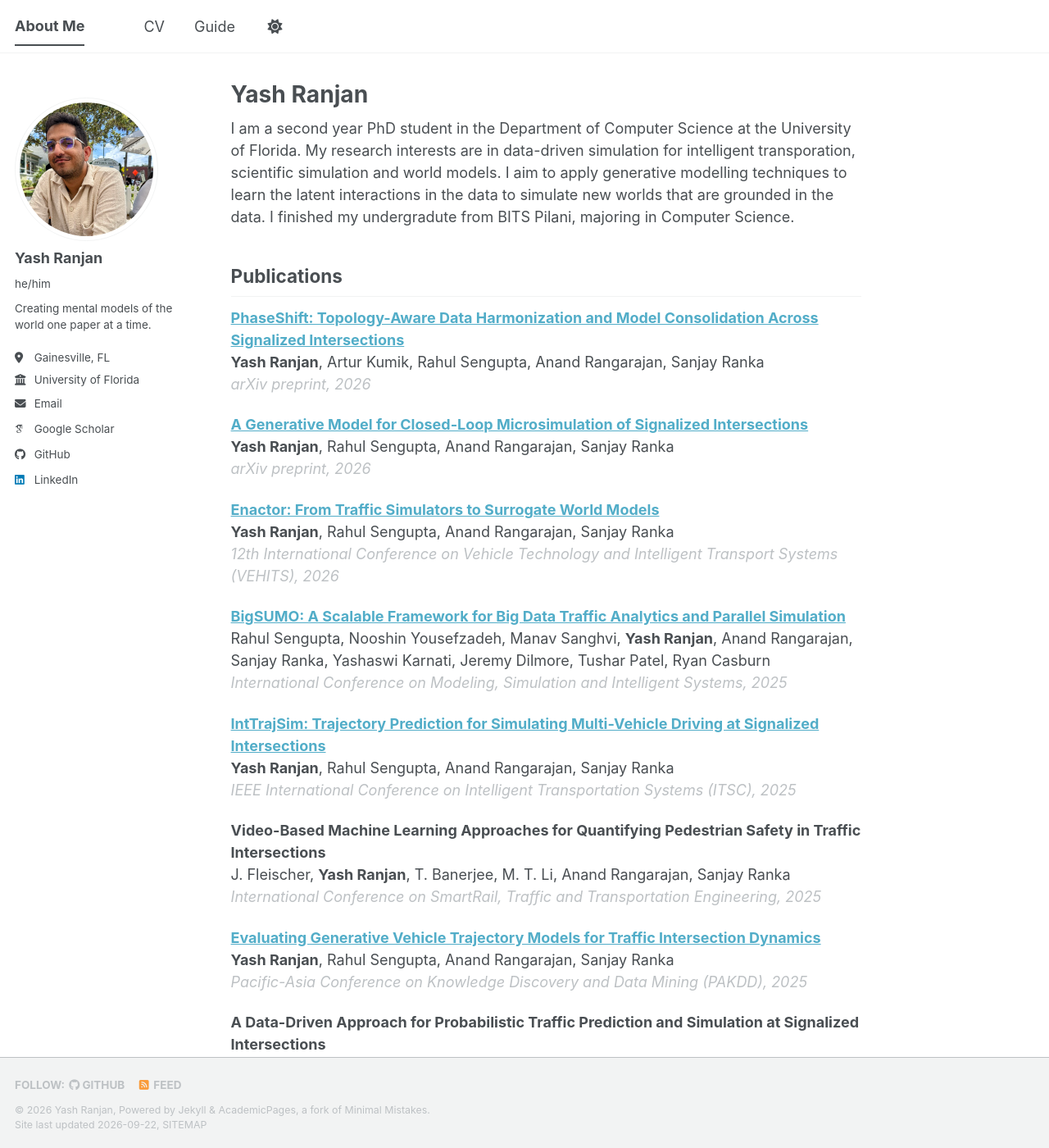
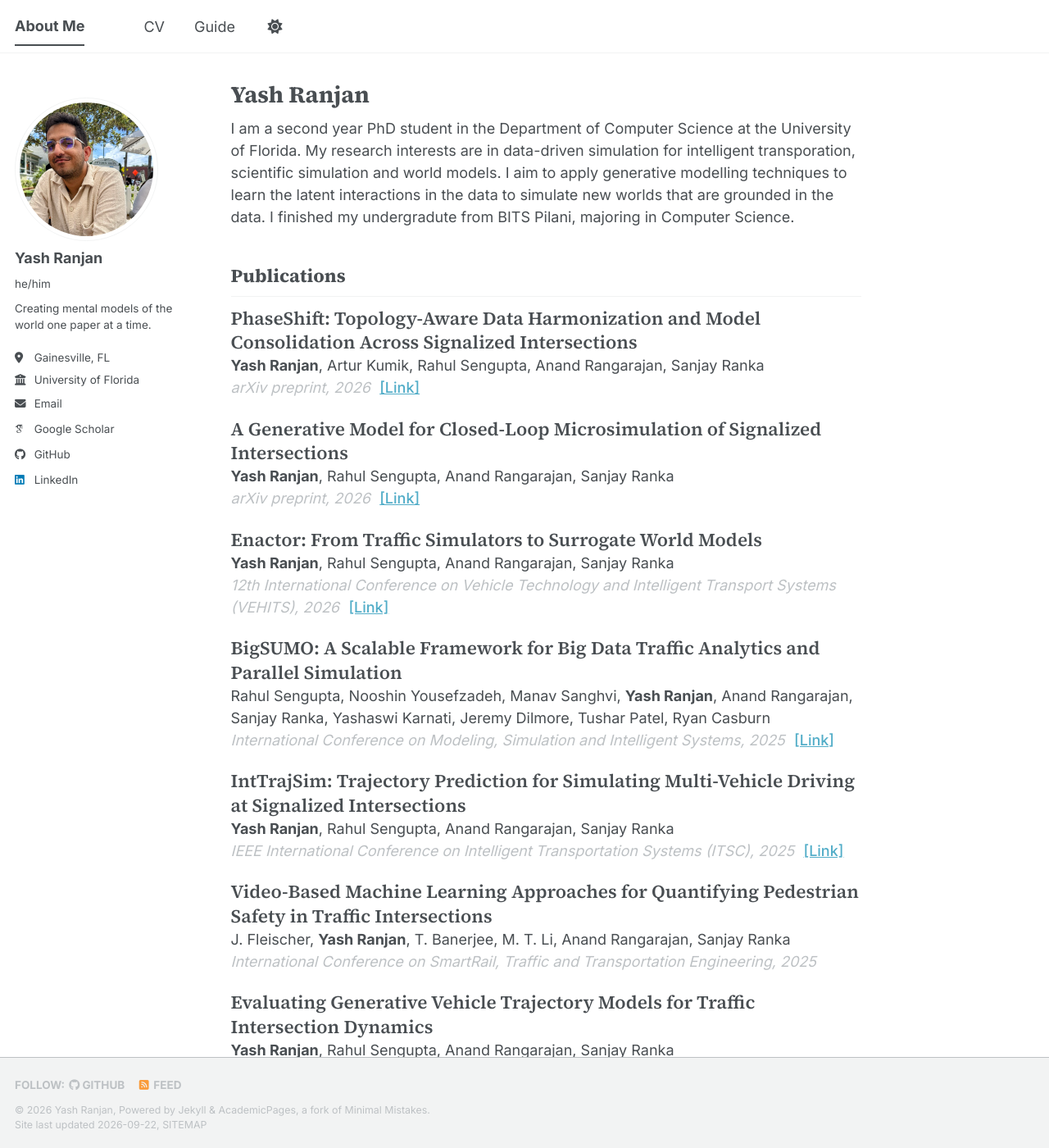
Before and after one commit to ranjanyash54/ranjanyash54.github.io, a Jekyll site: the page built from _pages/about.md, in a window 1280 px wide and 1400 px high. Shown: the whole window at 82% size. Built offline with Jekyll 4.4.1, drawn with Linux system fonts in a browser that asks for light colours; some web fonts are replaced; a script bundle is joined from its source files by our own code; library files that are not in the unit come from our copies.

Commit message:
Change fonts.
Signed-off-by: Yash Ranjan <yashranjan@ufl.edu>

```diff
--- a/_includes/head/custom.html
+++ b/_includes/head/custom.html
@@ -1,6 +1,11 @@
 {% include base_path %}
 
 <!-- start custom head snippets -->
+
+<!-- Webfonts: Inter (body/UI) + Source Serif 4 (headings) -->
+<link rel="preconnect" href="https://fonts.googleapis.com"/>
+<link rel="preconnect" href="https://fonts.gstatic.com" crossorigin/>
+<link rel="stylesheet" href="https://fonts.googleapis.com/css2?family=Inter:wght@400;500;600;700&family=Source+Serif+4:opsz,wght@8..60,400;8..60,600;8..60,700&display=swap"/>
 
 <!-- Support for Academicons -->
 <link rel="stylesheet" href="{{ base_path }}/assets/css/academicons.css"/>
--- a/_includes/publication-list.html
+++ b/_includes/publication-list.html
@@ -2,11 +2,12 @@
 <ul class="publication-list">
   {% for pub in publications %}
     <li class="publication-list__item">
-      <span class="publication-list__title">
-        {% if pub.paperurl %}<a href="{{ pub.paperurl }}">{{ pub.title }}</a>{% else %}{{ pub.title }}{% endif %}
+      <span class="publication-list__title">{{ pub.title }}</span>
+      <span class="publication-list__authors">{{ pub.authors | replace: "Yash Ranjan", '<span class="publication-list__self">Yash Ranjan</span>' }}</span>
+      <span class="publication-list__venue">
+        {{ pub.venue }}, {{ pub.date | default: "1900-01-01" | date: "%Y" }}{% if pub.paperurl %}
+        <a class="publication-list__link" href="{{ pub.paperurl }}">[Link]</a>{% endif %}
       </span>
-      <span class="publication-list__authors">{{ pub.authors | replace: "Yash Ranjan", '<span class="publication-list__self">Yash Ranjan</span>' }}</span>
-      <span class="publication-list__venue">{{ pub.venue }}, {{ pub.date | default: "1900-01-01" | date: "%Y" }}</span>
     </li>
   {% endfor %}
 </ul>
--- a/_sass/_themes.scss
+++ b/_sass/_themes.scss
@@ -15,7 +15,8 @@ $indent-var                 : 1.3em;
 
 /* System typefaces */
 $serif                      : Georgia, Times, serif;
-$sans-serif                 : -apple-system, ".SFNSText-Regular", "San Francisco", "Roboto", "Segoe UI", "Helvetica Neue", "Lucida Grande", Arial, sans-serif;
+$sans-serif                 : "Inter", -apple-system, BlinkMacSystemFont, "Segoe UI", "Helvetica Neue", Arial, sans-serif;
+$source-serif               : "Source Serif 4", Georgia, Cambria, "Times New Roman", Times, serif;
 $monospace                  : Monaco, Consolas, "Lucida Console", monospace;
 
 /* Sans serif typefaces */
@@ -40,8 +41,8 @@ $type-size-7                : 0.6875em; // ~11px
 $type-size-8                : 0.625em;  // ~10px
 
 $global-font-family         : $sans-serif;
-$header-font-family         : $sans-serif;
-$caption-font-family        : $serif;
+$header-font-family         : $source-serif;
+$caption-font-family        : $source-serif;
 
 /* ==========================================================================
    Breakpoints
--- a/_sass/layout/_publications.scss
+++ b/_sass/layout/_publications.scss
@@ -16,8 +16,11 @@
 
   &__title {
     display: block;
-    font-size: $type-size-5;
-    font-weight: bold;
+    font-family: $header-font-family;
+    font-size: $type-size-4;
+    font-weight: 600;
+    line-height: 1.3;
+    color: var(--global-text-color);
   }
 
   &__authors {
@@ -25,8 +28,10 @@
     color: var(--global-text-color);
   }
 
+  /* The author's own name, emphasized within the author list. */
   &__self {
-    font-weight: bold;
+    font-weight: 700;
+    color: var(--global-text-color);
   }
 
   &__venue {
@@ -34,4 +39,11 @@
     font-style: italic;
     color: var(--global-text-color-light);
   }
+
+  &__link {
+    margin-left: 0.35em;
+    font-style: normal;
+    font-weight: 500;
+    white-space: nowrap;
+  }
 }
```
